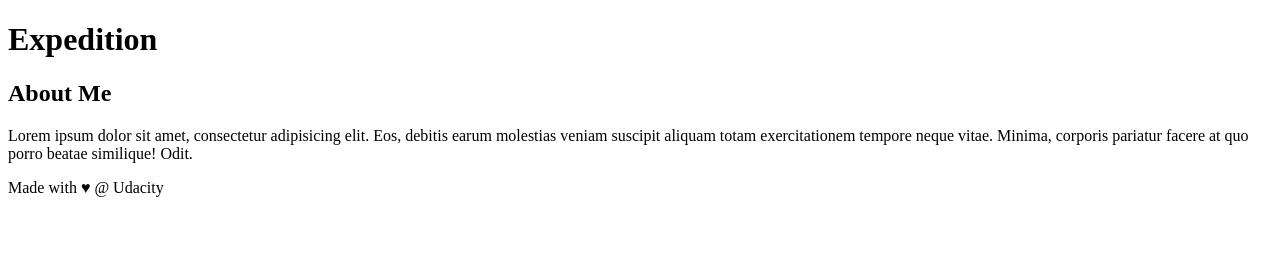
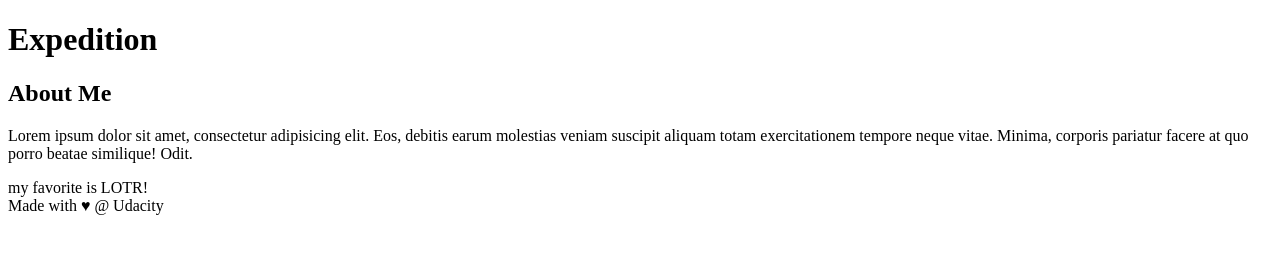
Before and after one commit to adjenane/project-bib, a plain HTML site: page index.html in a window 1280 px wide. Drawn offline with Linux system fonts and the light colour scheme.

Commit message:
Update sidebar with favorite movie

```diff
--- a/index.html
+++ b/index.html
@@ -23,6 +23,7 @@
     <h2>About Me</h2>
 
     <p>Lorem ipsum dolor sit amet, consectetur adipisicing elit. Eos, debitis earum molestias veniam suscipit aliquam totam exercitationem tempore neque vitae. Minima, corporis pariatur facere at quo porro beatae similique! Odit.</p>
+    my favorite is LOTR!
     </aside>
 
     <footer>
```
